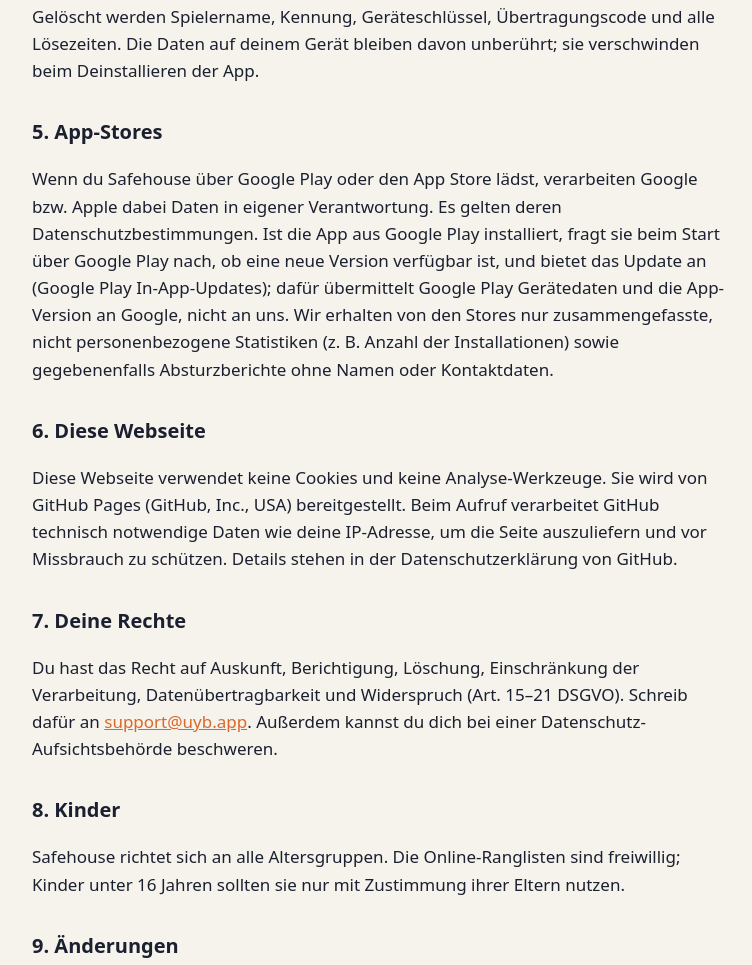
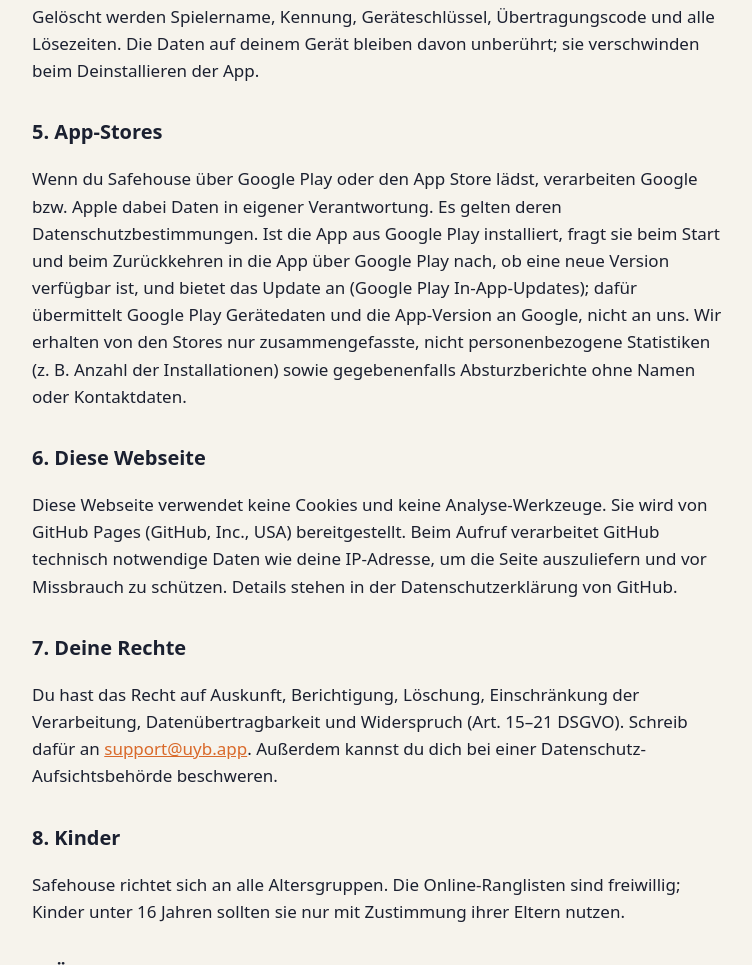
Before and after one commit to uyb-app/Website, a plain HTML site: page safehouse/datenschutz/index.html in a window 1280 px wide. Shown: the part 2915-3880 px from the top of the page, without its empty margins (260-1012 px from the left). Drawn offline with Linux system fonts and the light colour scheme.

Commit message:
Datenschutz: Update-Abfrage auch beim Zurückkehren in die App (Hinweis Thomas)
Co-Authored-By: Claude Opus 5.5 <noreply@anthropic.com>

```diff
--- a/safehouse/datenschutz/index.html
+++ b/safehouse/datenschutz/index.html
@@ -56,7 +56,7 @@ E-Mail: <a href="mailto:support@uyb.app">support@uyb.app</a></p>
 </ul>
 <p>Gelöscht werden Spielername, Kennung, Geräteschlüssel, Übertragungscode und alle Lösezeiten. Die Daten auf deinem Gerät bleiben davon unberührt; sie verschwinden beim Deinstallieren der App.</p>
 <h2>5. App-Stores</h2>
-<p>Wenn du Safehouse über Google Play oder den App Store lädst, verarbeiten Google bzw. Apple dabei Daten in eigener Verantwortung. Es gelten deren Datenschutzbestimmungen. Ist die App aus Google Play installiert, fragt sie beim Start über Google Play nach, ob eine neue Version verfügbar ist, und bietet das Update an (Google Play In-App-Updates); dafür übermittelt Google Play Gerätedaten und die App-Version an Google, nicht an uns. Wir erhalten von den Stores nur zusammengefasste, nicht personenbezogene Statistiken (z.&nbsp;B. Anzahl der Installationen) sowie gegebenenfalls Absturzberichte ohne Namen oder Kontaktdaten.</p>
+<p>Wenn du Safehouse über Google Play oder den App Store lädst, verarbeiten Google bzw. Apple dabei Daten in eigener Verantwortung. Es gelten deren Datenschutzbestimmungen. Ist die App aus Google Play installiert, fragt sie beim Start und beim Zurückkehren in die App über Google Play nach, ob eine neue Version verfügbar ist, und bietet das Update an (Google Play In-App-Updates); dafür übermittelt Google Play Gerätedaten und die App-Version an Google, nicht an uns. Wir erhalten von den Stores nur zusammengefasste, nicht personenbezogene Statistiken (z.&nbsp;B. Anzahl der Installationen) sowie gegebenenfalls Absturzberichte ohne Namen oder Kontaktdaten.</p>
 
 <h2>6. Diese Webseite</h2>
 <p>Diese Webseite verwendet keine Cookies und keine Analyse-Werkzeuge. Sie wird von GitHub Pages (GitHub, Inc., USA) bereitgestellt. Beim Aufruf verarbeitet GitHub technisch notwendige Daten wie deine IP-Adresse, um die Seite auszuliefern und vor Missbrauch zu schützen. Details stehen in der Datenschutzerklärung von GitHub.</p>
```
Also changed, not shown: safehouse/privacy/index.html (+1 -1 lines).
